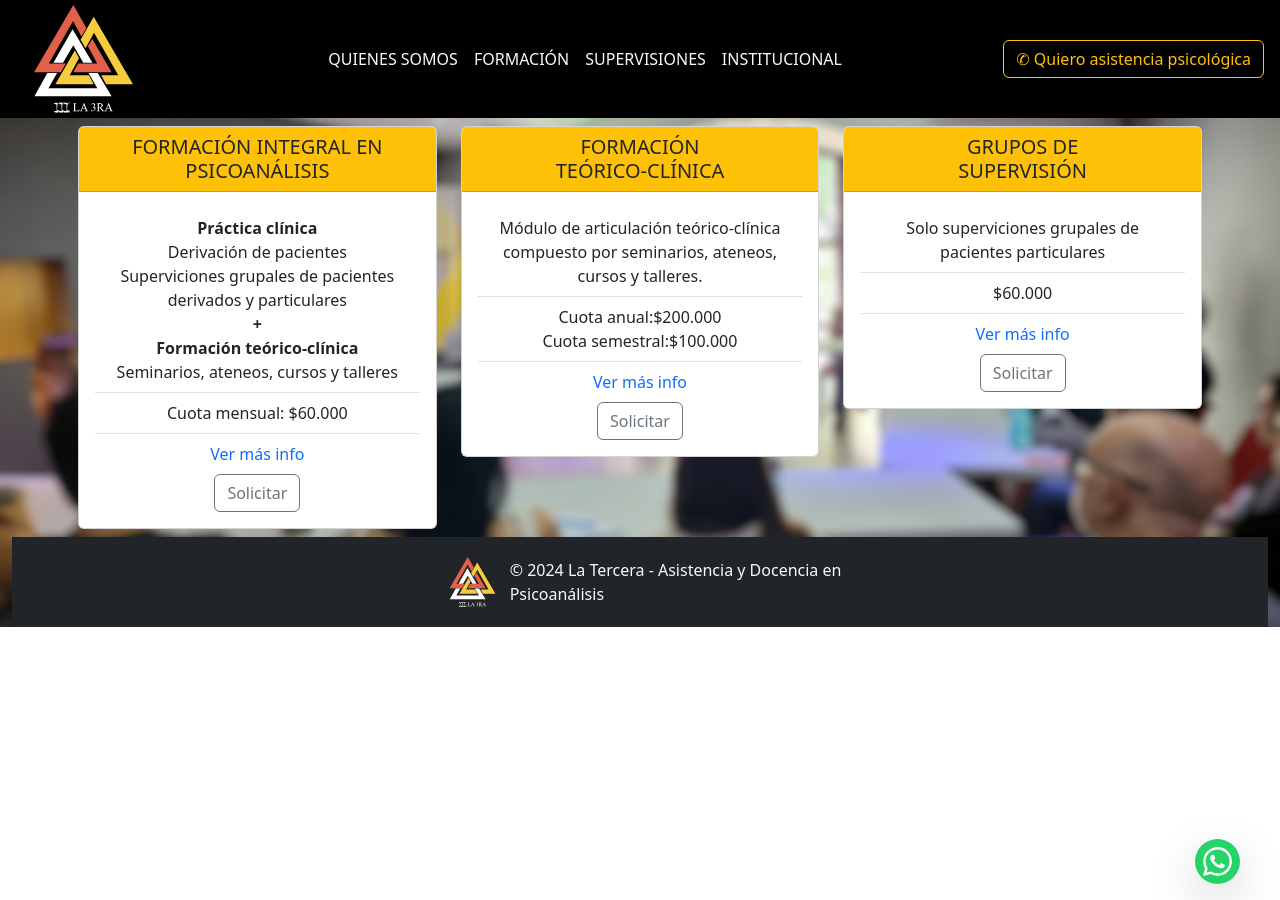
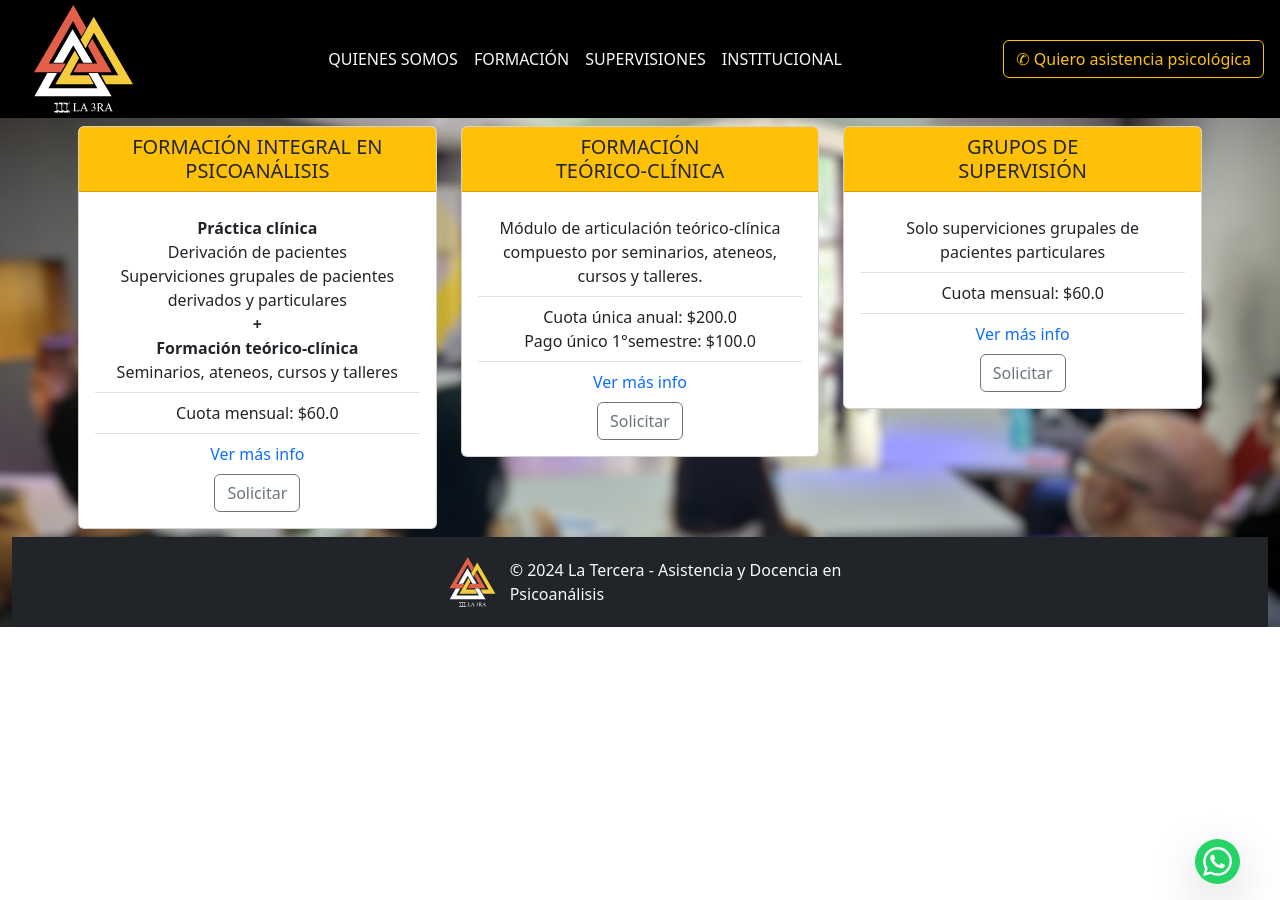
Before and after one commit to jgoldsmidt/ltweb, a Jekyll site: the page built from formacion.markdown, in a window 1280 px wide. Built offline with Jekyll 4.4.1, drawn with Linux system fonts in a browser that asks for light colours.

```diff
--- a/_config.yml
+++ b/_config.yml
@@ -31,6 +31,7 @@ github_username:  jgoldsmidt
 theme: minima
 plugins:
   - jekyll-feed
+number_delimiter: "."
 
 # Exclude from processing.
 # The following items will not be processed, by default.
--- a/_layouts/formacion.html
+++ b/_layouts/formacion.html
@@ -40,9 +40,9 @@
                       <li class="list-group-item"> Módulo de articulación teórico-clínica compuesto por seminarios, ateneos, cursos y talleres.
                       </li>
                       <li class="list-group-item">
-                        Cuota anual:${{page.cuota-FTC-anual | number_with_delimiter: "."}}
+                        Cuota única anual: ${{page.cuota-FTC-anual | number_with_delimiter: "."}}
                         <br>
-                        Cuota semestral:${{page.cuota-FTC-semestre |number_with_delimiter: "."}}
+                        Pago único 1°semestre: ${{page.cuota-FTC-semestre |number_with_delimiter: "."}}
                     </li>
                     <li class="list-group-item"><a href="/fip">Ver más info </a></li>
                     </ul>
@@ -56,7 +56,7 @@
                   <div class="card-body">
                     <ul class="list-group list-group-flush">
                       <li class="list-group-item">Solo superviciones grupales de pacientes particulares</li>
-                    <li class="list-group-item">${{page.cuota-SUP | number_with_delimiter: "."}}
+                    <li class="list-group-item">Cuota mensual: ${{page.cuota-SUP | number_with_delimiter: "."}}
                     </li>
                     <li class="list-group-item"><a href="/fip">Ver más info </a></li></ul>
                     <a href="#" class="btn btn-outline-secondary">Solicitar</a>
```
Also changed, not shown: formacion.markdown (+4 -4 lines).
